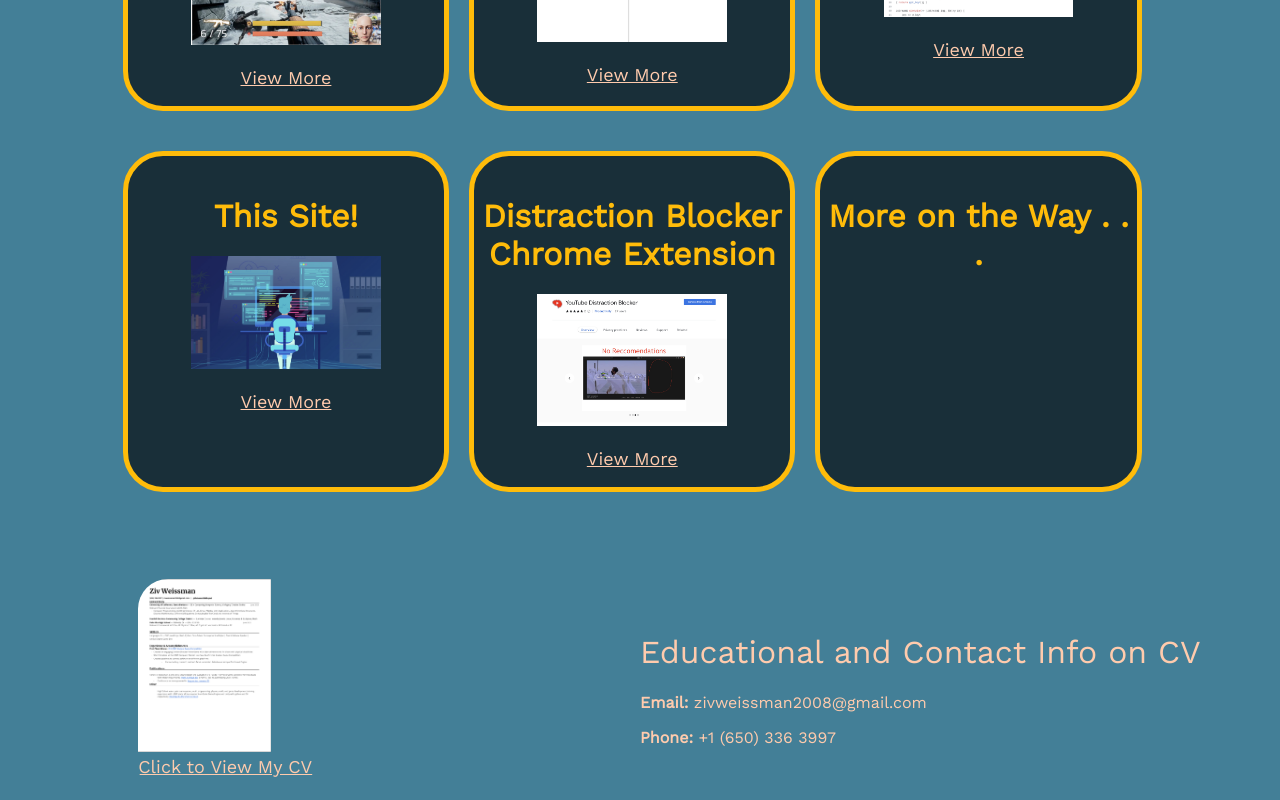
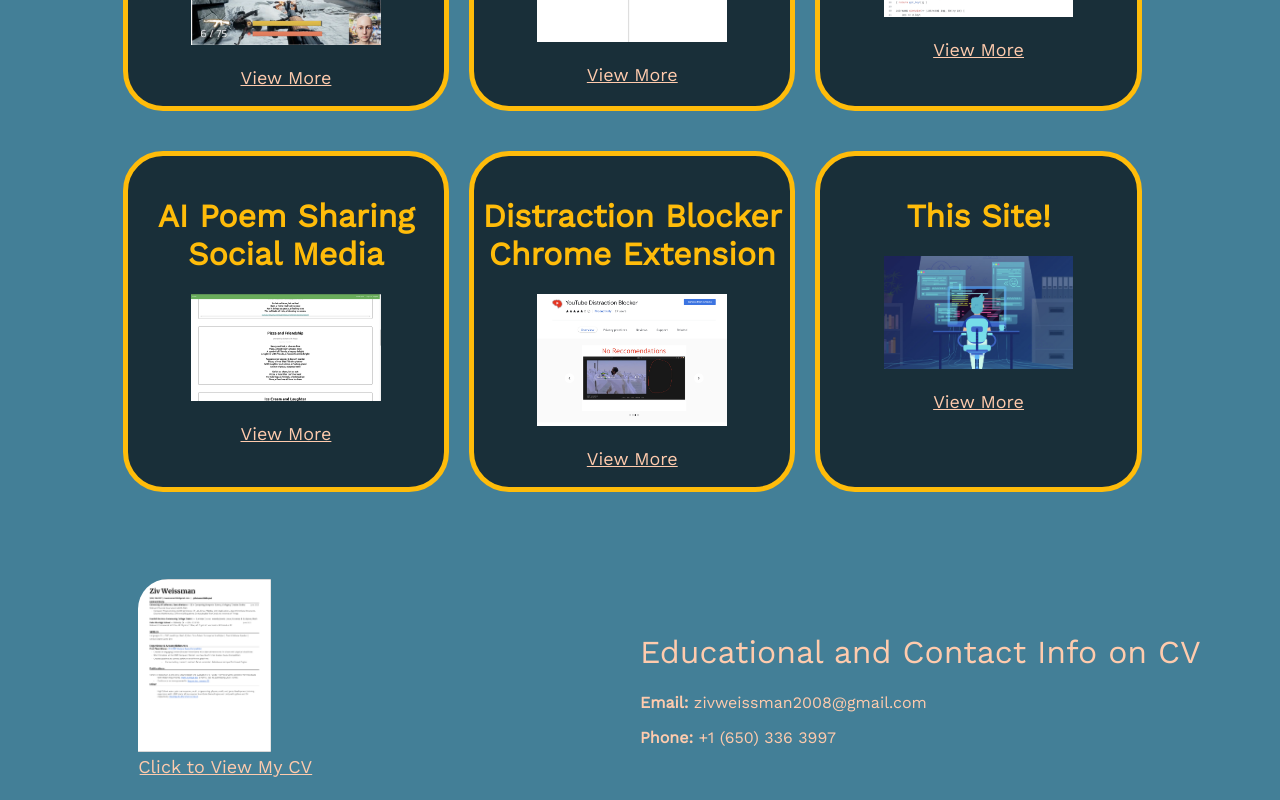
Before and after one commit to zivsb/personal-site-old, a React (Create React App) app: page / in a window 1280 px wide. Shown: the part 979-1779 px from the top of the page. Built offline with nearby package versions, Linux system fonts and the light colour scheme.

Commit message:
updated to showcase the social media app created

```diff
--- a/src/components/productList/productList.jsx
+++ b/src/components/productList/productList.jsx
@@ -28,11 +28,11 @@ const ProductList = () => {
 
         },
         {
-            name: "This Site!",
-            description: "Made this minimal site for fun in my free time with React. I hope you're enjoying checking it out.",
-            link: "https://github.com/zivsb",
-            img: "WebDev.png",
-            viewMessage: "View Sourcecode"
+            name: "AI Poem Sharing Social Media",
+            description: "Designed and implemented a full stack social media app with authentication to practice cybersecurity principles and further fullstack engineering principles such as databases (MySQL), web authentication tokens, cookies, and complex routing.",
+            link: "https://github.com/zivsb/ai-poem-share",
+            img: "AiPoems.png",
+            viewMessage: "View Github Repo"
 
         },
         {
@@ -44,7 +44,11 @@ const ProductList = () => {
 
         },
         {
-            name: "stub"
+            name: "This Site!",
+            description: "Made this minimal site for fun in my free time with React. I hope you're enjoying checking it out.",
+            link: "https://github.com/zivsb",
+            img: "WebDev.png",
+            viewMessage: "View Sourcecode"
         }
     ];
     return (
```
Also changed, not shown: src/components/productList/img/AiPoems.png (added).
